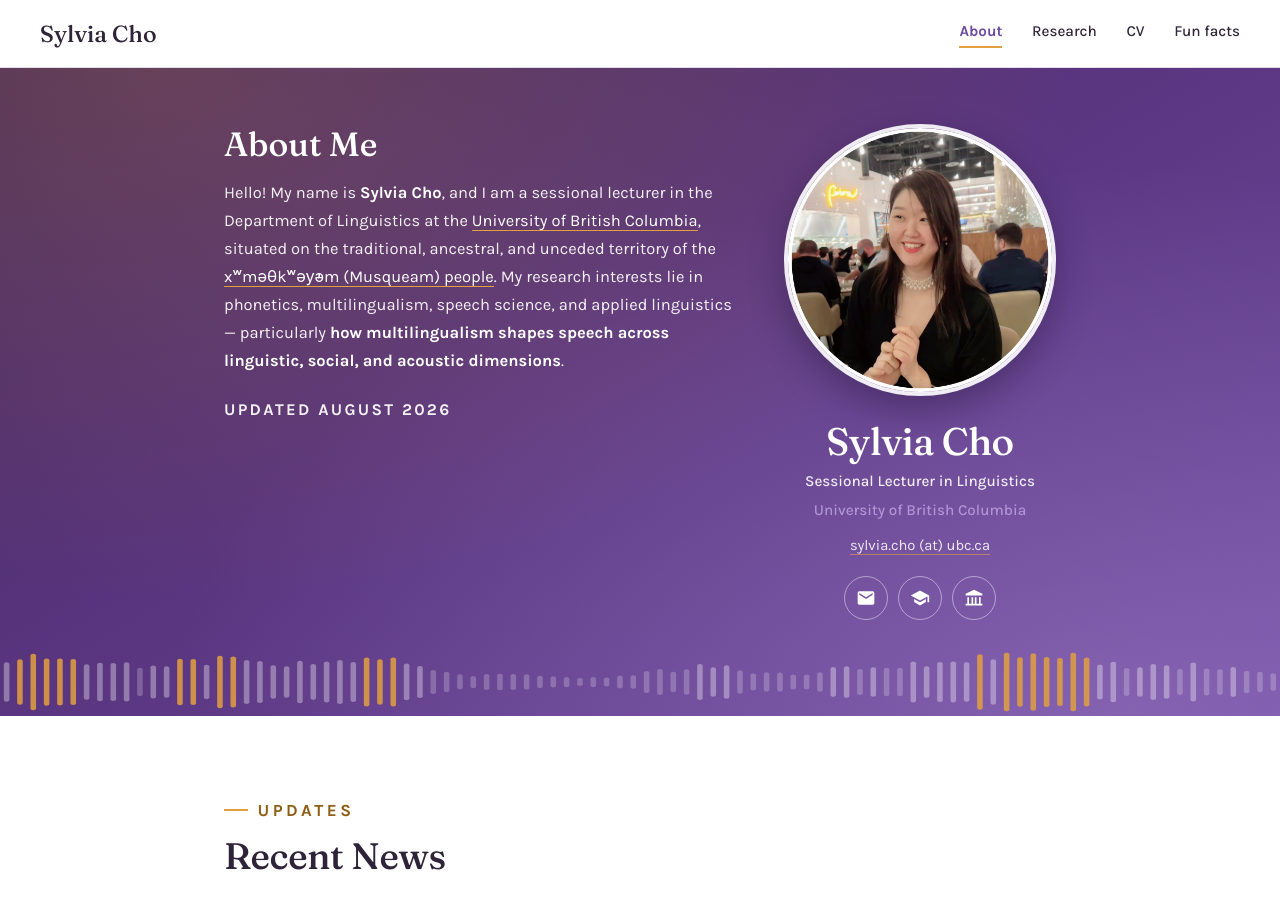
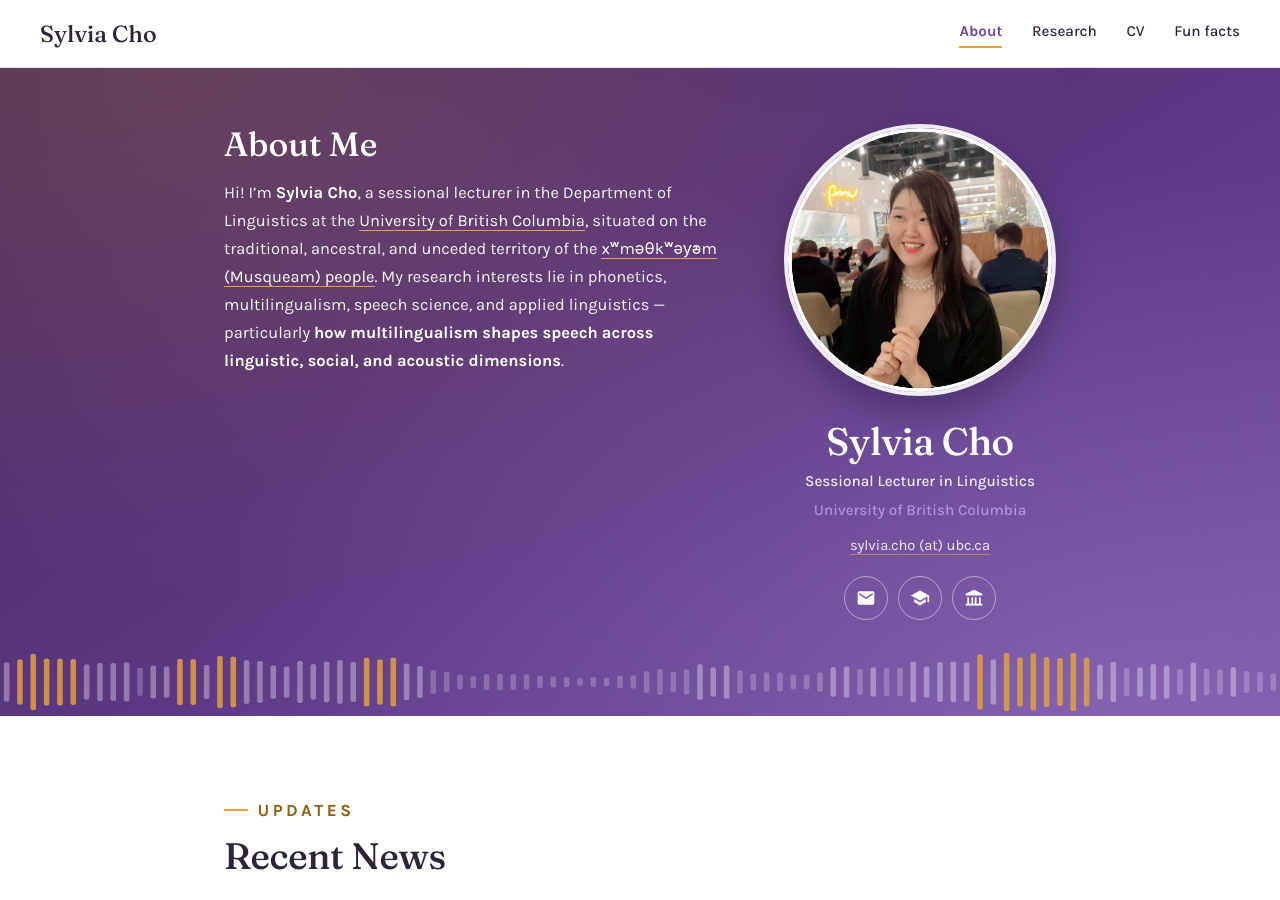
Before and after one commit to sylviacho247/sylviacho247.github.io, a Jekyll site: the page built from index.html, in a window 1280 px wide and 900 px high. Built offline with Jekyll 4.4.1, drawn with Linux system fonts in a browser that asks for light colours.

Commit message:
Add files via upload

```diff
--- a/index.html
+++ b/index.html
@@ -74,8 +74,7 @@
 
         <div class="profile-about">
           <h2>About Me</h2>
-          <p>Hello! My name is <b>Sylvia Cho</b>, and I am a sessional lecturer in the Department of Linguistics at the <a href="https://linguistics.ubc.ca/" target="_blank" rel="noopener">University of British Columbia</a>, situated on the traditional, ancestral, and unceded territory of the <a href="https://www.musqueam.bc.ca/" target="_blank" rel="noopener">xʷməθkʷəy̓əm (Musqueam) people</a>. My research interests lie in phonetics, multilingualism, speech science, and applied linguistics — particularly <b>how multilingualism shapes speech across linguistic, social, and acoustic dimensions</b>.</p>
-          <p class="profile-updated">Updated August 2026</p>
+          <p>Hi! I’m <b>Sylvia Cho</b>, a sessional lecturer in the Department of Linguistics at the <a href="https://linguistics.ubc.ca/" target="_blank" rel="noopener">University of British Columbia</a>, situated on the traditional, ancestral, and unceded territory of the <a href="https://www.musqueam.bc.ca/" target="_blank" rel="noopener">xʷməθkʷəy̓əm (Musqueam) people</a>. My research interests lie in phonetics, multilingualism, speech science, and applied linguistics — particularly <b>how multilingualism shapes speech across linguistic, social, and acoustic dimensions</b>.</p>
         </div>
 
       </div>
@@ -101,7 +100,14 @@
         <p class="section-title">Updates</p>
         <h2 class="section-heading">Recent News</h2>
         <ul class="news">
-          {% assign items = site.news | sort: "date" | reverse %}
+          {%- comment -%}
+            Order by `posted:` (the day you added the item), newest first.
+            Anything without a `posted:` falls back to its event date and
+            sits below, so a file that forgets the field never jumps the queue.
+          {%- endcomment -%}
+          {% assign added = site.news | where_exp: "i", "i.posted" | sort: "posted" | reverse %}
+          {% assign rest = site.news | where_exp: "i", "i.posted == nil" | sort: "date" | reverse %}
+          {% assign items = added | concat: rest %}
           {% for item in items limit: site.news_limit %}
           <li>
             <span class="news-date">{% if item.label %}{{ item.label }}{% else %}{{ item.date | date: "%b %Y" }}{% endif %}</span>
--- a/style.css
+++ b/style.css
@@ -544,6 +544,8 @@
 
 .profile-about a:hover { color: var(--amber); }
 
+/* Kept for reuse: add <p class="profile-updated">Updated …</p> inside
+   .profile-about to show a small "last updated" line under the bio. */
 .profile-updated {
   font-size: 0.85rem;
   letter-spacing: 0.14em;
```
